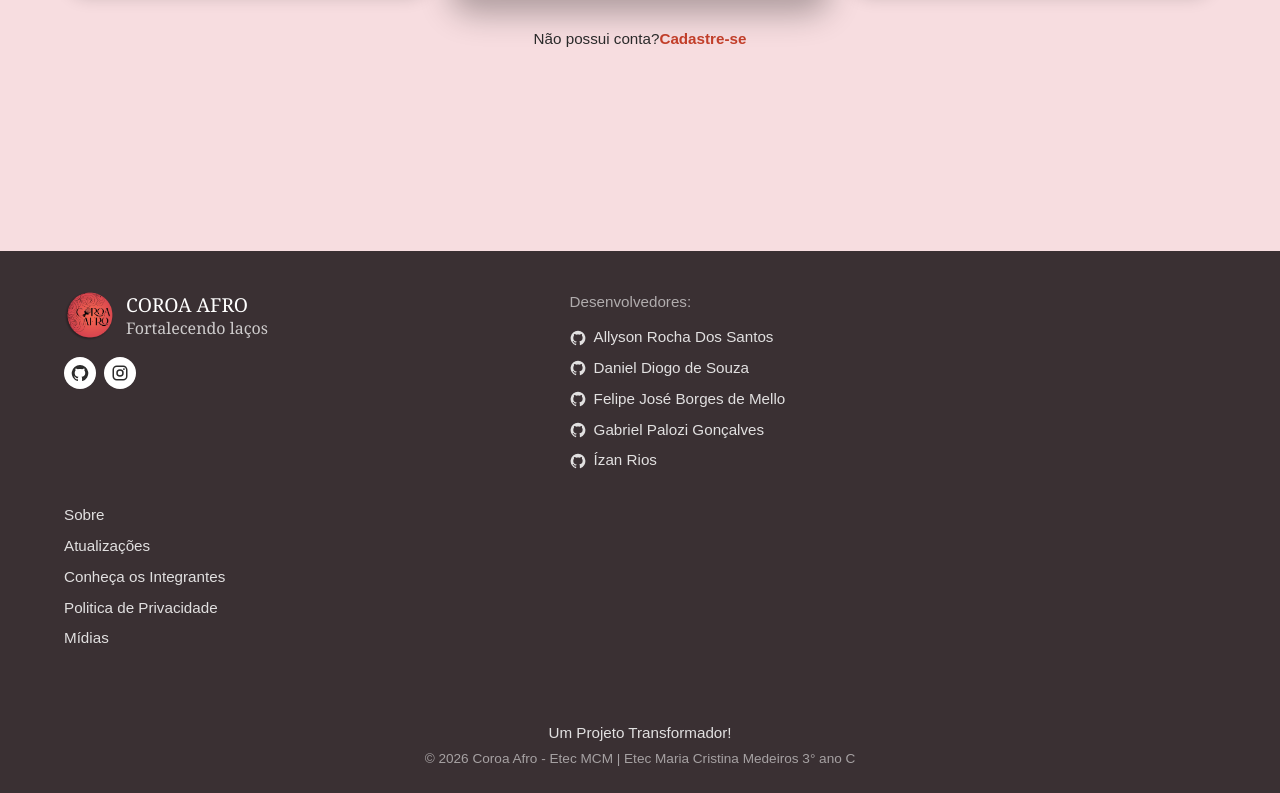
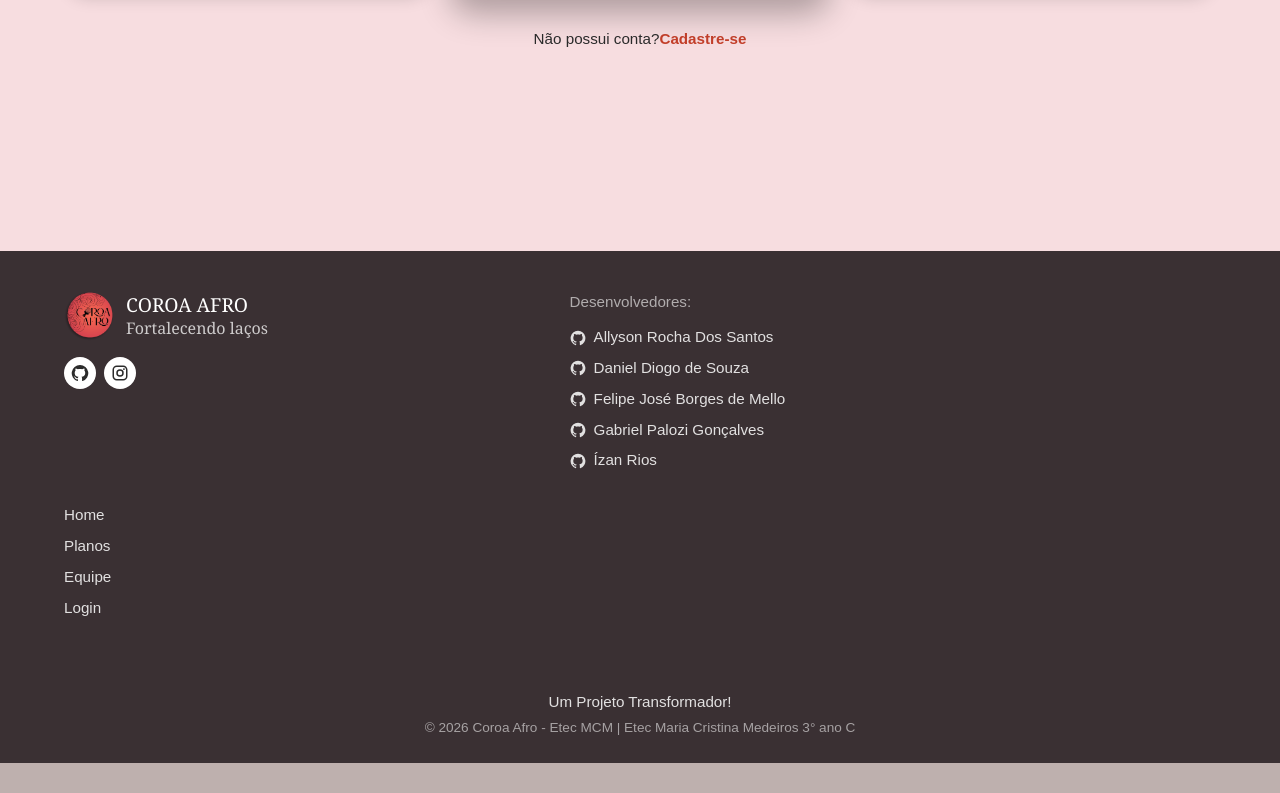
Before and after one commit to Felipejbm/CoroaAfro, a React (Vite) app: page / in a window 1280 px wide. Shown: the part 1951-2744 px from the top of the page. After the commit the page ends 2714 px from the top, so only its background shows below. Built offline with nearby package versions, Linux system fonts and the light colour scheme.

Commit message:
fix(footer): corrige infos e links do footer

```diff
--- a/src/components/FooterLandPage/FooterLandPage.utils.ts
+++ b/src/components/FooterLandPage/FooterLandPage.utils.ts
@@ -9,11 +9,10 @@ export const developers: Developer[] = [
 ];
 
 export const aboutLinks: FooterLink[] = [
-    { label: "Sobre", href: "#sobre" },
-    { label: "Atualizações", href: "#atualizacoes" },
-    { label: "Conheça os Integrantes", href: "#integrantes" },
-    { label: "Politica de Privacidade", href: "#privacidade" },
-    { label: "Mídias", href: "#midias" },
+    { label: "Home", href: "/" },
+    { label: "Planos", href: "/planos" },
+    { label: "Equipe", href: "/equipe" },
+    { label: "Login", href: "/login" },
 ];
 
 export const socialLinks: SocialLink[] = [
```
